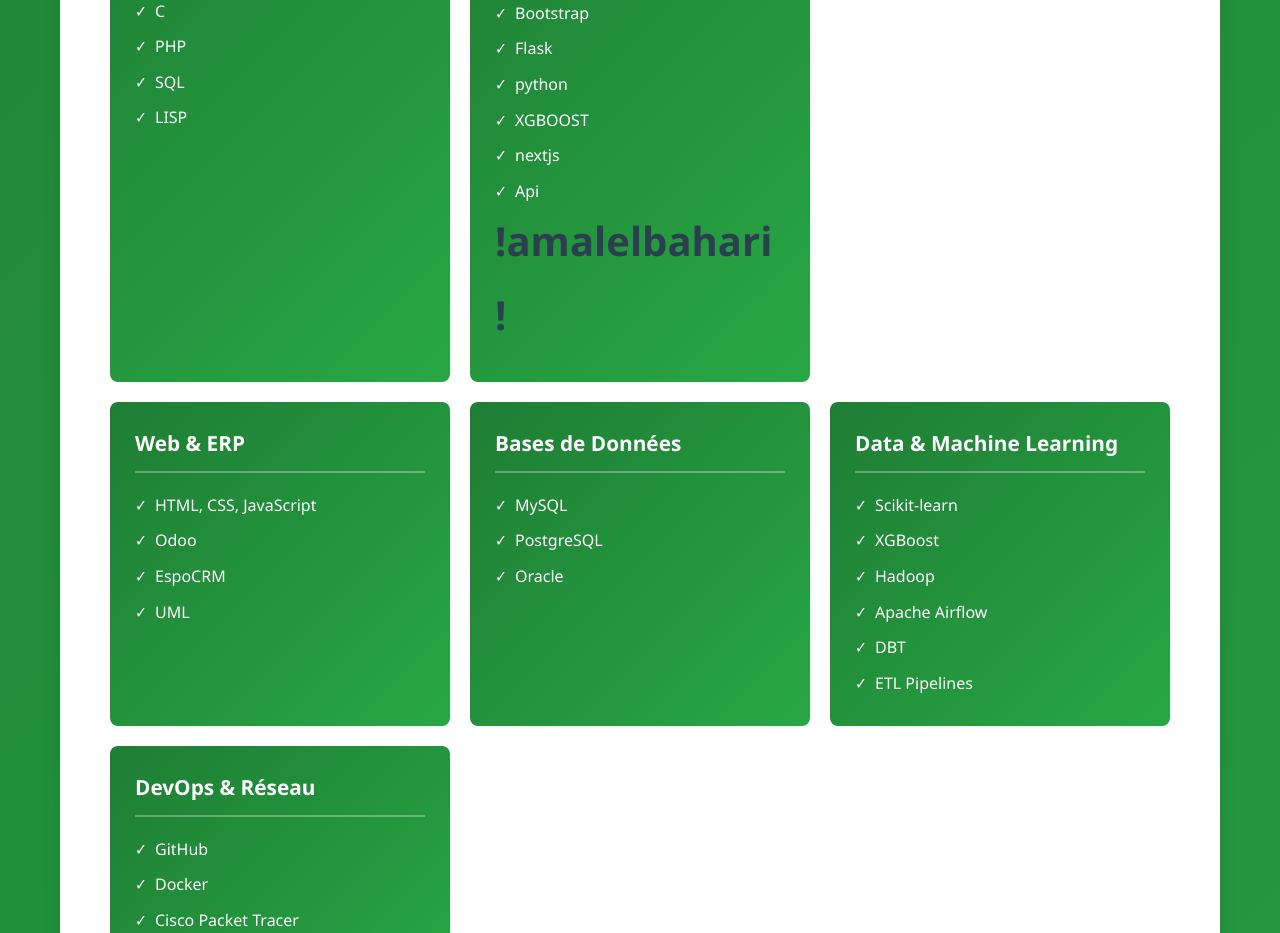
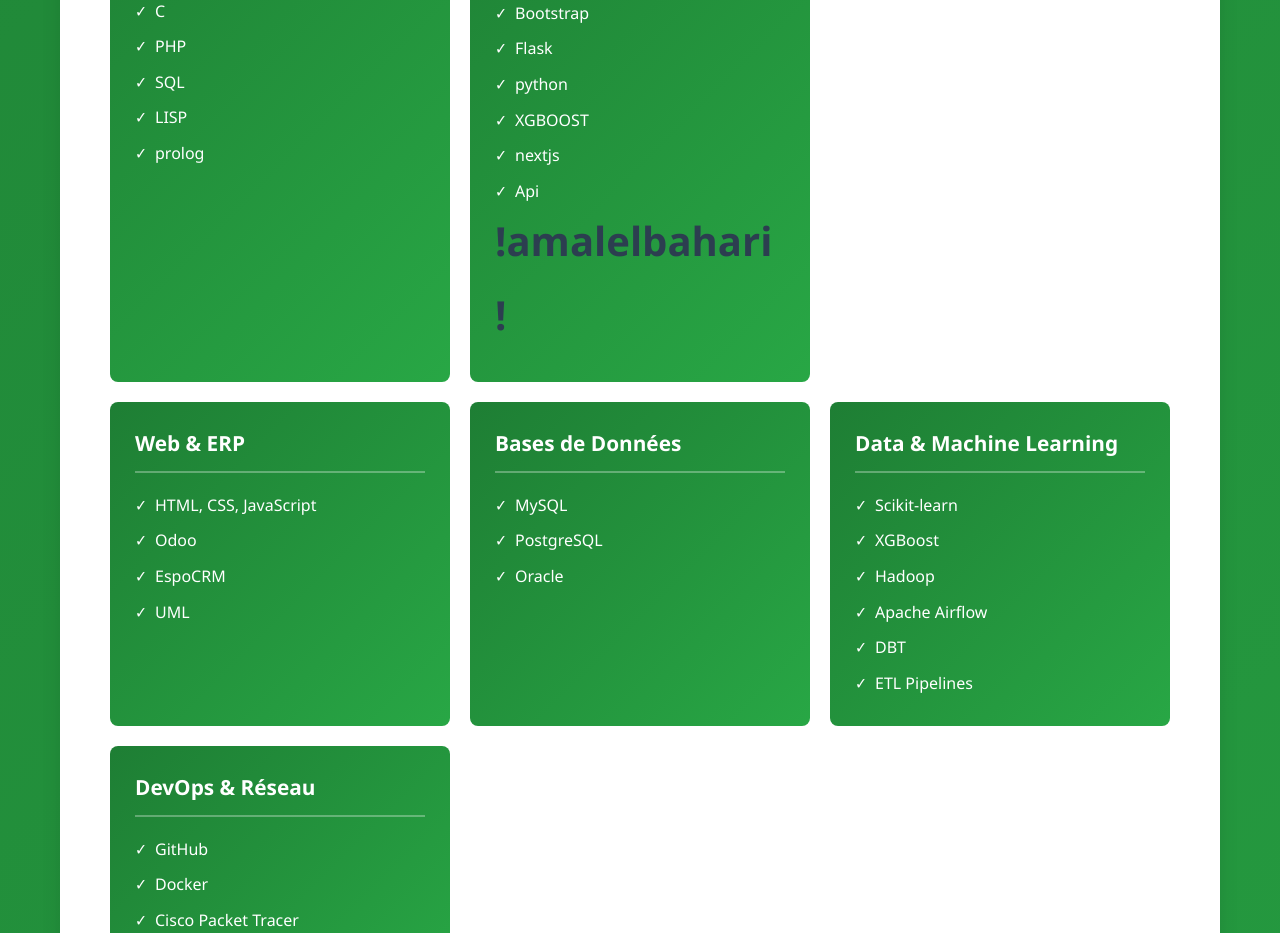
Before and after one commit to Amal-Elbahari/Portfolio, a plain HTML site: page index.html in a window 1280 px wide. Shown: the part 1860-2793 px from the top of the page. Drawn offline with Linux system fonts and the light colour scheme.

Commit message:
changement au niveaux de github ajout de prolog

```diff
--- a/index.html
+++ b/index.html
@@ -431,6 +431,7 @@
                         <li>PHP</li>
                         <li>SQL</li>
                         <li>LISP</li>
+                        <li>prolog</li>
                     </ul>
                 </div>
                 <div class="skill-category">
```
